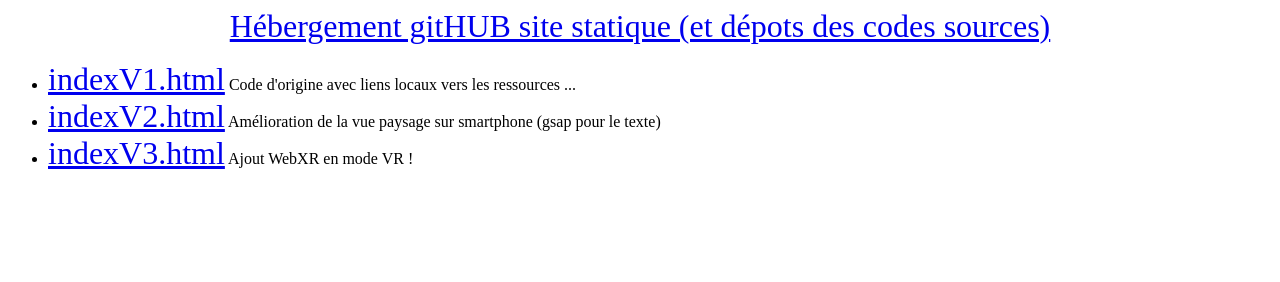
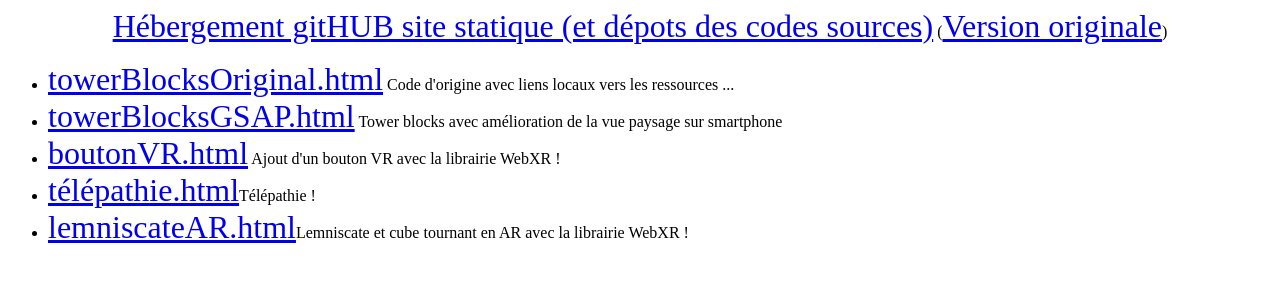
Before and after one commit to SuperCazaubon/TowerBlocksVR, a plain HTML site: page index.html in a window 1280 px wide. Drawn offline with Linux system fonts and the light colour scheme.

Commit message:
Update index.html

```diff
--- a/index.html
+++ b/index.html
@@ -8,11 +8,13 @@
 	</style>
   </head>
   <body>
-	<center><a href="https://supercazaubon.github.io/TowerBlocksVR/index.html">Hébergement gitHUB site statique (et dépots des codes sources)</a></center>
+	<center><a href="https://supercazaubon.github.io/TowerBlocksVR/index.html">Hébergement gitHUB site statique (et dépots des codes sources)</a> (<a href="https://cdpn.io/ste-vg/fullpage/ppLQNW?anon=true&view=" target="blank">Version originale</a>)</center>
 	<ul>
-	<li>    <a href="indexV1.html" target="blank">indexV1.html</a> Code d'origine avec liens locaux vers les ressources ...</li>
-	<li>    <a href="indexV2.html" target="blank">indexV2.html</a> Amélioration de la vue paysage sur smartphone (gsap pour le texte)</li>
-	<li>    <a href="indexV3.html" target="blank">indexV3.html</a> Ajout WebXR en mode VR !</li>
+	<li>    <a href="towerBlocksOriginal.html" target="blank">towerBlocksOriginal.html</a> Code d'origine avec liens locaux vers les ressources ...</li>
+	<li>    <a href="towerBlocksGSAP.html" target="blank">towerBlocksGSAP.html</a> Tower blocks avec amélioration de la vue paysage sur smartphone</li>
+	<li>    <a href="boutonVR.html" target="blank">boutonVR.html</a> Ajout d'un bouton VR avec la librairie WebXR !</li>
+	<li>    <a href="télépathie.html" target="blank">télépathie.html</a>Télépathie !</li>
+	<li>    <a href="lemniscateAR.html" target="blank">lemniscateAR.html</a>Lemniscate et cube tournant en AR avec la librairie WebXR !</li>
 	</ul>
 
   </body>
```
